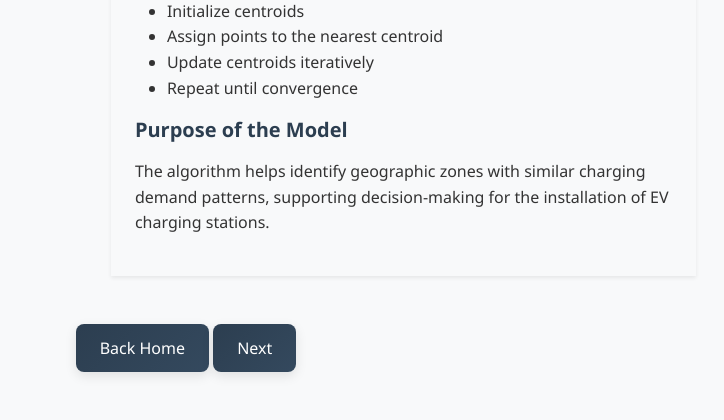
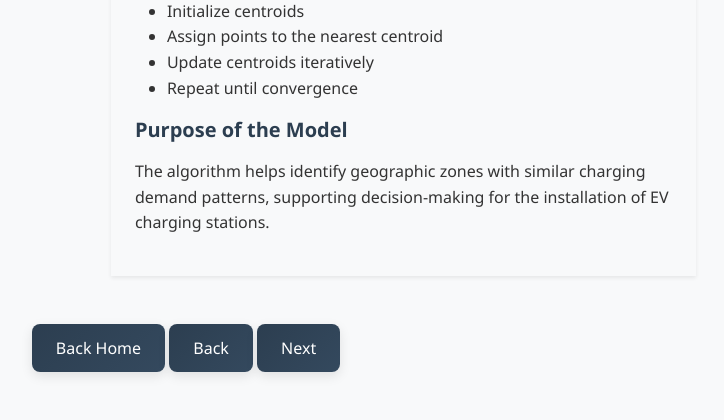
Before and after one commit to angievelasquez-20/electric_vehicles, a Flask app: page /K_means in a window 1280 px wide. Shown: the part 606-1026 px from the top of the page, without its empty margins (454-1178 px from the left). Run offline with Flask 3, Linux system fonts and the light colour scheme.

Commit message:
Conflicts were resolved with the regression route

```diff
--- a/templates/k_means.html
+++ b/templates/k_means.html
@@ -326,13 +326,19 @@
             <div class="text-center mt-5">
 
                 <button
-                    onclick="window.location.href='/recommend'"
+                    onclick="window.location.href='/home'"
                     class="btn btn-primary"
                 >
                     Back Home
                 </button>
                  <button
                     onclick="window.location.href='{{ url_for('regression') }}'"
+                    class="btn btn-primary"
+                >
+                    Back
+                </button>
+                 <button
+                    onclick="window.location.href='{{ url_for('home') }}'"
                     class="btn btn-primary"
                 >
                     Next
```
Also changed, not shown: 2 other files.
